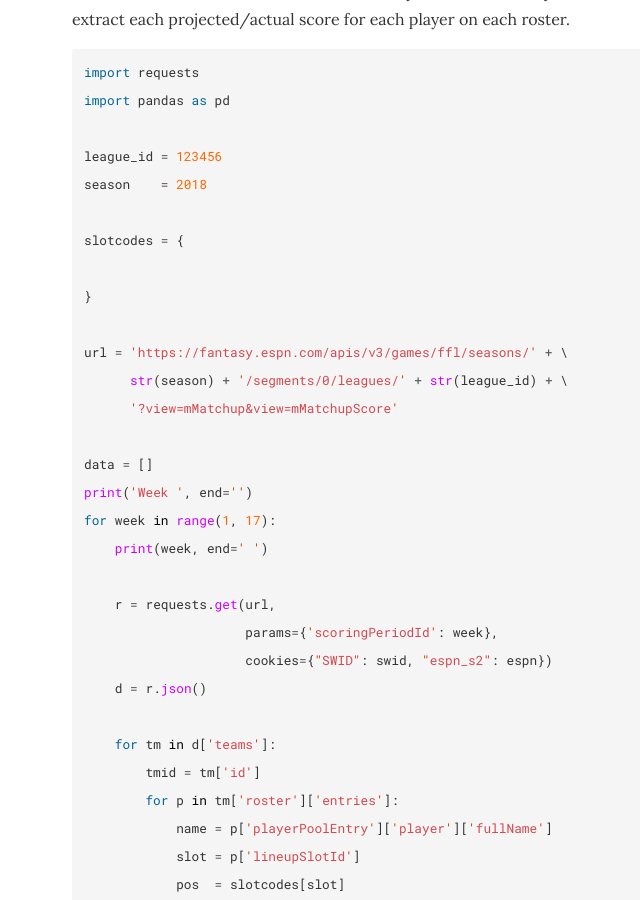
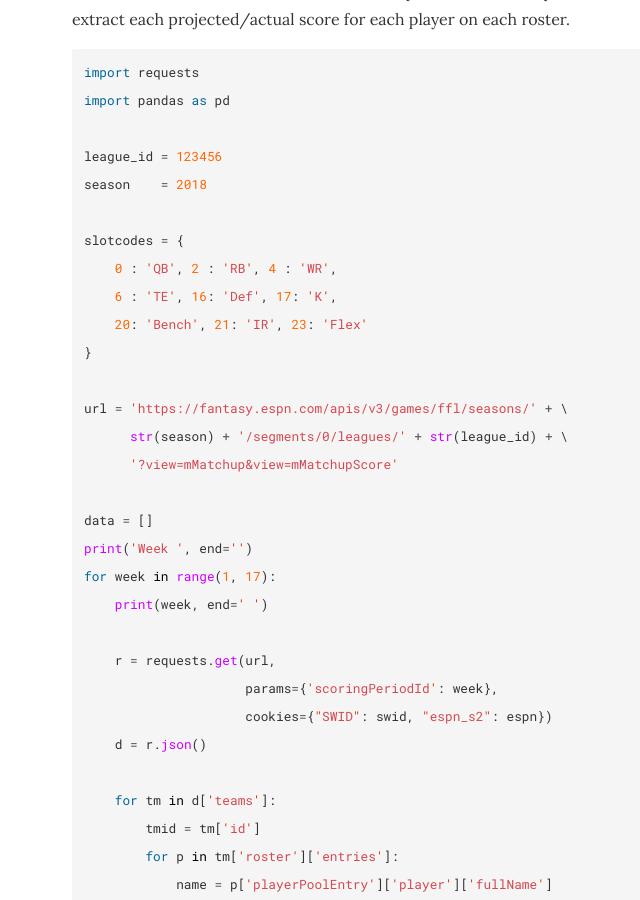
Before and after one commit to stmorse/stmorse.github.io, a Jekyll site: the page built from _posts/2019-08-05-espn-fantasy-projections.md, in a window 1280 px wide and 900 px high, scrolled down 2403 px. Shown: the whole window, without its empty margins (218-858 px from the left). Built offline with Jekyll 4.4.1, drawn with Linux system fonts in a browser that asks for light colours; nearby versions of some CDN libraries.

Commit message:
code add in

```diff
--- a/_posts/2019-08-05-espn-fantasy-projections.md
+++ b/_posts/2019-08-05-espn-fantasy-projections.md
@@ -73,7 +73,9 @@ league_id = 123456
 season    = 2018
 
 slotcodes = {
-
+    0 : 'QB', 2 : 'RB', 4 : 'WR',
+    6 : 'TE', 16: 'Def', 17: 'K',
+    20: 'Bench', 21: 'IR', 23: 'Flex'
 }
 
 url = 'https://fantasy.espn.com/apis/v3/games/ffl/seasons/' + \
```
